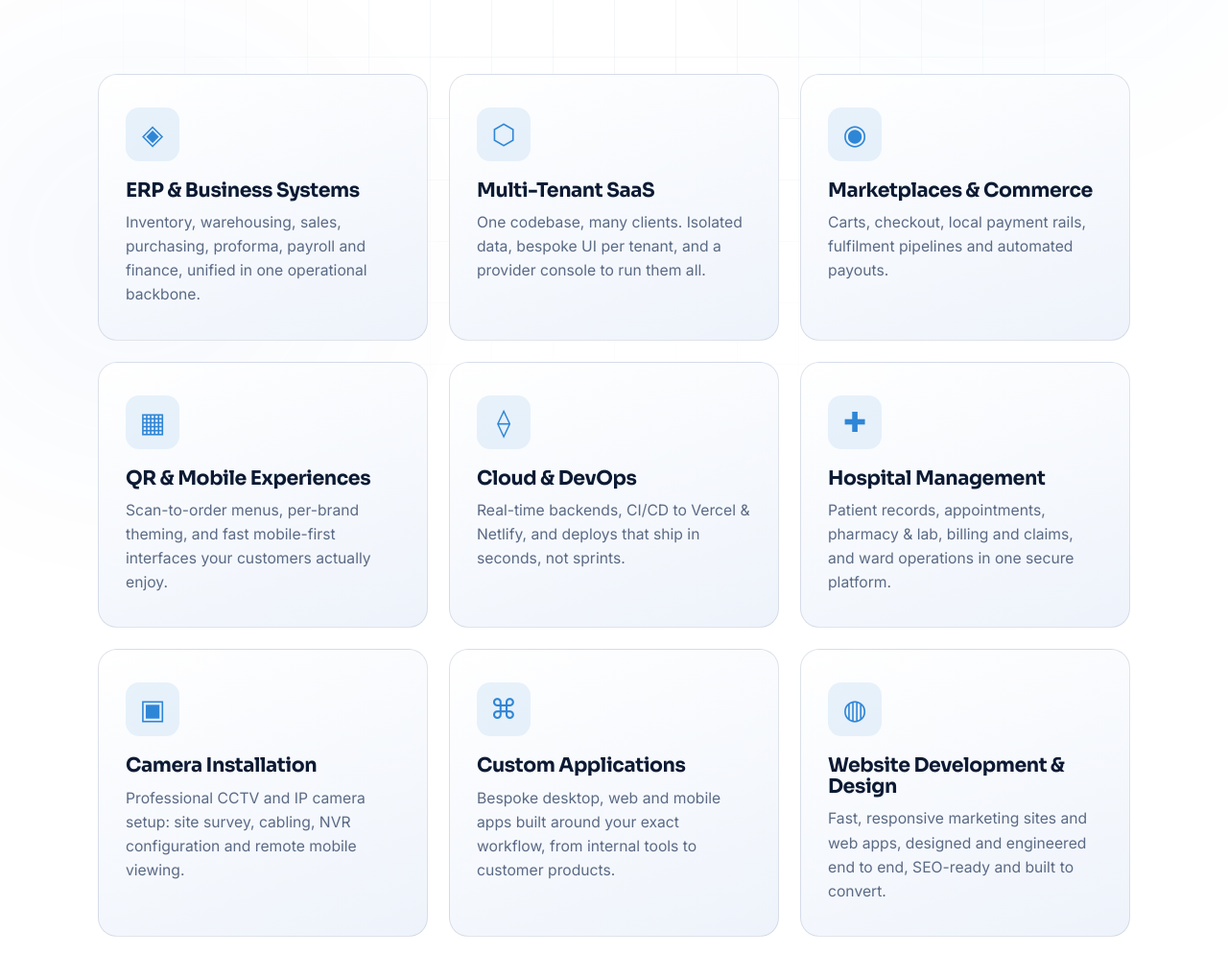
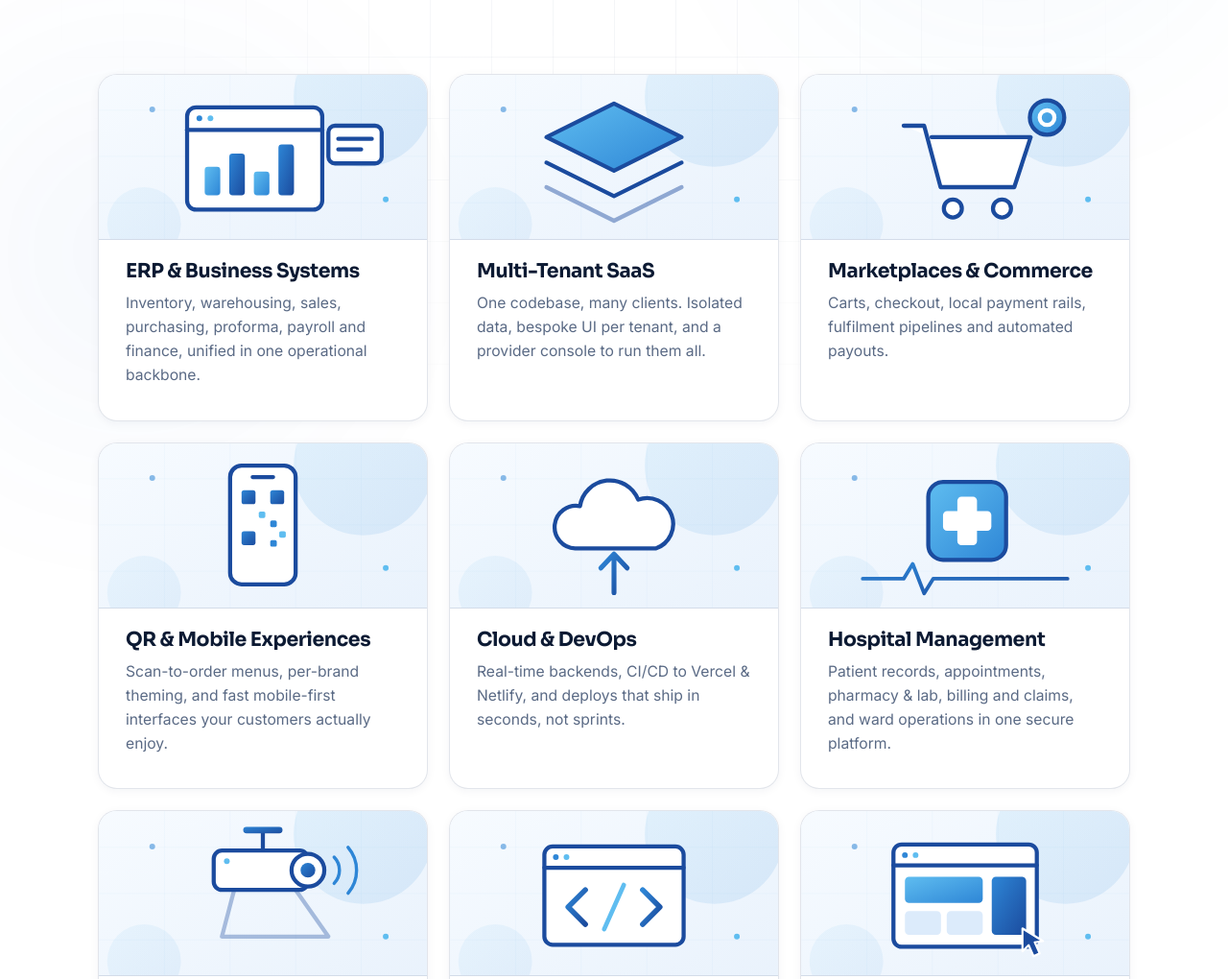
Before and after one commit to Don-Aman/ram-tech-solutions, a plain HTML site: page solutions.html in a window 1280 px wide. Shown: the part 389-1409 px from the top of the page at 96% size. Drawn offline with Linux system fonts and the light colour scheme.

Commit message:
Crispness pass: custom SVG service art + site-wide scroll reveals
- 12 original SVG illustrations (assets/illus/) drawn in the Omedla
  palette: erp, saas, commerce, qr, cloud, hospital, camera, apps,
  web, pharmacy, barbershop, milk
- Solutions (9) and Products (6) cards now lead with their
  illustration instead of a glyph icon
- Homepage: hero slides 2-4, showcase gallery and ERP promo band
  switched to the custom art; gallery overlay restyled for light art
- Site-wide scroll reveal: auto-tagged one-shot IntersectionObserver
  with per-group stagger; honors prefers-reduced-motion
- Hero entrance animation on first paint
- Polish: antialiasing, selection/focus-visible styles, custom
  scrollbar, card hover shadows, nav underline, image zoom on hover,
  full-bleed card images (max-width fix)

Co-Authored-By: Claude Fable 5 <noreply@anthropic.com>

```diff
--- a/script.js
+++ b/script.js
@@ -59,3 +59,28 @@ document.querySelectorAll('.scard').forEach(card => {
 
 // ---- year ----
 document.getElementById('year').textContent = new Date().getFullYear();
+
+// ---- site-wide scroll reveal (auto-tagged, one-shot) ----
+const rvIO = new IntersectionObserver((entries) => {
+  for (const e of entries) {
+    if (e.isIntersecting) { e.target.classList.add('in'); rvIO.unobserve(e.target); }
+  }
+}, { threshold: 0.12, rootMargin: '0px 0px -6% 0px' });
+
+const rvSel = [
+  '.scard', '.post', '.ptier', '.step', '.project', '.why__item',
+  '.sf-gcard', '.sf-about__item', '.sf-sec__head', '.sf-promo__text', '.sf-promo__media', '.sf-cta__inner',
+  '.phero .crumbs', '.phero h1', '.phero__sub',
+  '.sec > h2', '.sec > .sec__eyebrow', '.sec > .sec__lead', '.sec > .prose',
+  '.contact-form', '.contact-info', '.cta__card', '.trusted__label'
+].join(',');
+
+const rvGroups = new Map();
+document.querySelectorAll(rvSel).forEach(el => {
+  if (el.classList.contains('reveal') || el.closest('.sf-hero')) return;
+  const i = rvGroups.get(el.parentElement) || 0;
+  rvGroups.set(el.parentElement, i + 1);
+  el.classList.add('rv');
+  el.style.setProperty('--rvd', Math.min(i * 90, 450) + 'ms');
+  rvIO.observe(el);
+});
--- a/solutions.html
+++ b/solutions.html
@@ -78,48 +78,48 @@
   </section>
   <section class="sec">
     <div class="services__grid" style="padding-left:0;padding-right:0">
-      <article class="scard">
-        <div class="scard__icon">&#9672;</div>
+      <article class="scard" data-illus="erp">
+        <img class="scard__img scard__img--illus" src="/assets/illus/erp.svg" alt="" loading="lazy" />
         <h3>ERP &amp; Business Systems</h3>
         <p>Inventory, warehousing, sales, purchasing, proforma, payroll and finance, unified in one operational backbone.</p>
       </article>
-      <article class="scard">
-        <div class="scard__icon">&#11041;</div>
+      <article class="scard" data-illus="saas">
+        <img class="scard__img scard__img--illus" src="/assets/illus/saas.svg" alt="" loading="lazy" />
         <h3>Multi-Tenant SaaS</h3>
         <p>One codebase, many clients. Isolated data, bespoke UI per tenant, and a provider console to run them all.</p>
       </article>
-      <article class="scard">
-        <div class="scard__icon">&#9673;</div>
+      <article class="scard" data-illus="commerce">
+        <img class="scard__img scard__img--illus" src="/assets/illus/commerce.svg" alt="" loading="lazy" />
         <h3>Marketplaces &amp; Commerce</h3>
         <p>Carts, checkout, local payment rails, fulfilment pipelines and automated payouts.</p>
       </article>
-      <article class="scard">
-        <div class="scard__icon">&#9638;</div>
+      <article class="scard" data-illus="qr">
+        <img class="scard__img scard__img--illus" src="/assets/illus/qr.svg" alt="" loading="lazy" />
         <h3>QR &amp; Mobile Experiences</h3>
         <p>Scan-to-order menus, per-brand theming, and fast mobile-first interfaces your customers actually enjoy.</p>
       </article>
-      <article class="scard">
-        <div class="scard__icon">&#10208;</div>
+      <article class="scard" data-illus="cloud">
+        <img class="scard__img scard__img--illus" src="/assets/illus/cloud.svg" alt="" loading="lazy" />
         <h3>Cloud &amp; DevOps</h3>
         <p>Real-time backends, CI/CD to Vercel &amp; Netlify, and deploys that ship in seconds, not sprints.</p>
       </article>
-      <article class="scard">
-        <div class="scard__icon">&#10010;</div>
+      <article class="scard" data-illus="hospital">
+        <img class="scard__img scard__img--illus" src="/assets/illus/hospital.svg" alt="" loading="lazy" />
         <h3>Hospital Management</h3>
         <p>Patient records, appointments, pharmacy &amp; lab, billing and claims, and ward operations in one secure platform.</p>
       </article>
-      <article class="scard">
-        <div class="scard__icon">&#9635;</div>
+      <article class="scard" data-illus="camera">
+        <img class="scard__img scard__img--illus" src="/assets/illus/camera.svg" alt="" loading="lazy" />
         <h3>Camera Installation</h3>
         <p>Professional CCTV and IP camera setup: site survey, cabling, NVR configuration and remote mobile viewing.</p>
       </article>
-      <article class="scard">
-        <div class="scard__icon">&#8984;</div>
+      <article class="scard" data-illus="apps">
+        <img class="scard__img scard__img--illus" src="/assets/illus/apps.svg" alt="" loading="lazy" />
         <h3>Custom Applications</h3>
         <p>Bespoke desktop, web and mobile apps built around your exact workflow, from internal tools to customer products.</p>
       </article>
-      <article class="scard">
-        <div class="scard__icon">&#9677;</div>
+      <article class="scard" data-illus="web">
+        <img class="scard__img scard__img--illus" src="/assets/illus/web.svg" alt="" loading="lazy" />
         <h3>Website Development &amp; Design</h3>
         <p>Fast, responsive marketing sites and web apps, designed and engineered end to end, SEO-ready and built to convert.</p>
       </article>
--- a/styles.css
+++ b/styles.css
@@ -31,7 +31,15 @@ body{
   color:var(--cream);
   line-height:1.6;
   overflow-x:hidden;
+  -webkit-font-smoothing:antialiased;
+  text-rendering:optimizeLegibility;
 }
+::selection{background:rgba(46,134,214,.18)}
+:focus-visible{outline:2px solid var(--gold-2);outline-offset:3px;border-radius:4px}
+::-webkit-scrollbar{width:11px}
+::-webkit-scrollbar-track{background:var(--ink-2)}
+::-webkit-scrollbar-thumb{background:#b9cde8;border-radius:8px;border:3px solid var(--ink-2)}
+::-webkit-scrollbar-thumb:hover{background:var(--gold-2)}
 h1,h2,h3,.hero__stats strong{font-family:'Sora',sans-serif;line-height:1.05;letter-spacing:-.02em}
 a{color:inherit;text-decoration:none}
 img{max-width:100%;display:block}
@@ -149,7 +157,7 @@ section{position:relative;z-index:1}
 .scard:hover{transform:translateY(-6px);border-color:rgba(47,134,214,.4)}
 .scard:hover::before{opacity:1}
 .scard__icon{font-size:1.8rem;width:56px;height:56px;display:grid;place-items:center;border-radius:14px;background:rgba(47,134,214,.1);color:var(--gold-1);margin-bottom:20px}
-.scard__img{display:block;width:calc(100% + 56px);height:172px;object-fit:cover;margin:-34px -28px 22px;border-bottom:1px solid var(--line)}
+.scard__img{display:block;width:calc(100% + 56px);max-width:none;height:172px;object-fit:cover;margin:-34px -28px 22px;border-bottom:1px solid var(--line)}
 .scard--photo .scard__icon{position:absolute;top:150px;right:24px;margin:0;width:46px;height:46px;font-size:1.4rem;background:rgba(255,255,255,.92);backdrop-filter:blur(6px);border:1px solid var(--line)}
 .scard h3{font-size:1.28rem;margin-bottom:10px}
 .scard p{color:var(--muted);font-size:.98rem}
@@ -265,6 +273,27 @@ section{position:relative;z-index:1}
   .btn{padding:13px 22px;font-size:.92rem}
 }
 
+/* ============ scroll reveal + crispness ============ */
+.rv{opacity:0;transform:translateY(26px);transition:opacity .85s cubic-bezier(.16,1,.3,1),transform .85s cubic-bezier(.16,1,.3,1);transition-delay:var(--rvd,0ms)}
+.rv.in{opacity:1;transform:none}
+@media(prefers-reduced-motion:reduce){
+  .rv{opacity:1;transform:none;transition:none}
+  .marquee__track,.hero__logo img,.hero__logo-ring{animation:none!important}
+}
+
+.scard,.post,.ptier,.step,.why__item{background:#ffffff;box-shadow:0 2px 10px rgba(20,40,80,.05)}
+.scard:hover,.post:hover{box-shadow:0 20px 48px var(--shadow)}
+.ptier{transition:transform .35s cubic-bezier(.16,1,.3,1),box-shadow .35s,border-color .35s}
+.ptier:hover{transform:translateY(-5px);box-shadow:0 20px 48px var(--shadow);border-color:rgba(47,134,214,.4)}
+.btn:active{transform:translateY(-1px) scale(.98)}
+.scard__img--illus{object-fit:cover;background:#eef5fd}
+.scard--photo{padding-top:34px}
+
+/* plain nav links get an animated underline */
+.nav__links > a:not(.nav__cta){position:relative}
+.nav__links > a:not(.nav__cta)::after{content:"";position:absolute;left:0;bottom:-6px;width:100%;height:2px;border-radius:2px;background:var(--grad-gold);transform:scaleX(0);transform-origin:left;transition:transform .3s cubic-bezier(.16,1,.3,1)}
+.nav__links > a:not(.nav__cta):hover::after,.nav__links > a[aria-current]::after{transform:scaleX(1)}
+
 /* small phones */
 @media(max-width:400px){
   .why__grid{grid-template-columns:1fr}
```
Also changed, not shown: home.css (+17 -5 lines), index.html (+7 -7 lines), products.html (+12 -12 lines), assets/illus/apps.svg (added), assets/illus/barbershop.svg (added), assets/illus/camera.svg (added), assets/illus/cloud.svg (added), assets/illus/commerce.svg (added), assets/illus/erp.svg (added), assets/illus/hospital.svg (added), assets/illus/milk.svg (added), assets/illus/pharmacy.svg (added), assets/illus/qr.svg (added), assets/illus/saas.svg (added), 1 more files.
